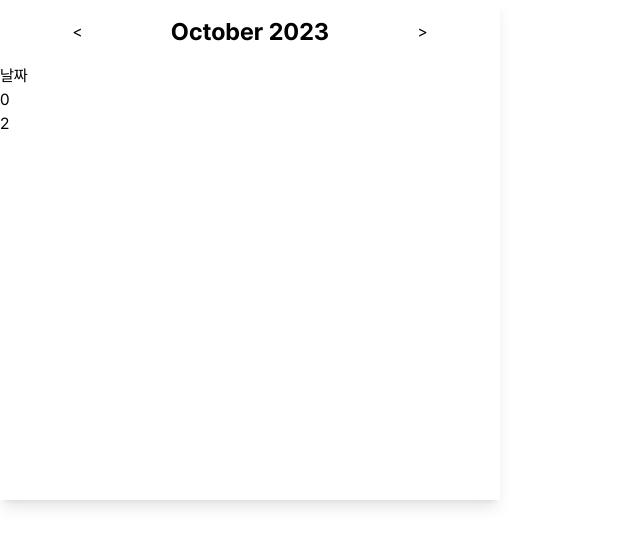
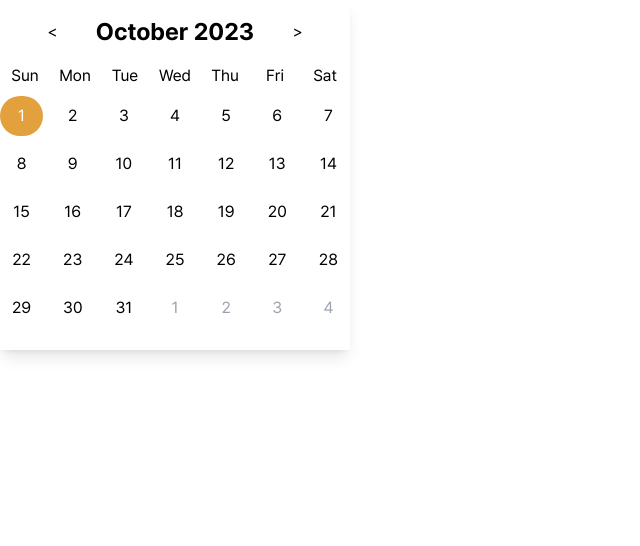
Before and after one commit to Step3-kakao-tech-campus/Team16_FE, a React (Create React App) app: page /register in a window 1280 px wide. Shown: the top 546 px of the page, without its empty margins (0-640 px from the left). Built offline with nearby package versions, Linux system fonts and the light colour scheme.

Commit message:
feat: Calendar 컴포넌트 날짜 부분 구현
지난 달, 다음 달의 날짜가 뜨는 부분은 회색 글씨로 구분했습니다.
버튼을 통해 값을 받아오면 input의 값으로 들어가도록 구현할 예정입니다.

```diff
--- a/src/components/atoms/Calendar.tsx
+++ b/src/components/atoms/Calendar.tsx
@@ -1,4 +1,4 @@
-import { useEffect, useState } from 'react';
+import React, { useState } from 'react';
 
 const Datepicker = () => {
   const dayOfWeek = ['Sun', 'Mon', 'Tue', 'Wed', 'Thu', 'Fri', 'Sat'];
@@ -32,13 +32,14 @@ const Datepicker = () => {
     currentDate.getFullYear(),
     currentDate.getMonth() + 1,
     0,
-  ).getDay();
+  );
 
   const prevMonthEndDate = new Date(
     currentDate.getFullYear(),
     currentDate.getMonth(),
     0,
   );
+
   const nextMonthStartDate = new Date(
     currentDate.getFullYear(),
     currentDate.getMonth() + 1,
@@ -46,6 +47,7 @@ const Datepicker = () => {
   );
 
   const makeCalendar = () => {
+    // 이전 달 날짜 가져오기
     const days: Date[] = Array.from(
       { length: currentMonthStartDate },
       (_, i) => {
@@ -57,6 +59,16 @@ const Datepicker = () => {
       },
     ).reverse();
 
+    // 이번 달 날짜 가져오기
+    days.push(
+      ...Array.from(
+        { length: currentMonthEndDate.getDate() },
+        (_, i) =>
+          new Date(currentDate.getFullYear(), currentDate.getMonth(), i + 1),
+      ),
+    );
+
+    // 다음 달 날짜 가져오기
     const remainingDays = 7 - (days.length % 7);
     if (remainingDays < 7) {
       days.push(
@@ -102,12 +114,136 @@ const Datepicker = () => {
     }
   };
 
-  useEffect(() => {
-    console.log(makeCalendar());
-  }, []);
+  const makeCalendarDays = (days: Date[]) => {
+    const today = new Date();
+    today.setHours(0, 0, 0, 0);
+
+    return days.map((day: Date, index: number) => {
+      // 지난 달에서 가져온 날짜
+      if (day.getMonth() < currentDate.getMonth()) {
+        return (
+          <td key={index} className="prevMonthDay text-gray-400 py-2">
+            <button
+              className="w-full h-full"
+              onClick={(event: React.MouseEvent<HTMLElement>) => {
+                const target = event.target as HTMLButtonElement;
+                console.log(target.textContent);
+              }}
+            >
+              {day.getDate()}
+            </button>
+          </td>
+        );
+      }
+
+      // 다음 달에서 가져온 날짜
+      if (day.getMonth() > currentDate.getMonth()) {
+        return (
+          <td key={index} className="nextMonthDay text-gray-400 py-2">
+            <button
+              className="w-full h-full"
+              onClick={(event: React.MouseEvent<HTMLElement>) => {
+                const target = event.target as HTMLButtonElement;
+                console.log(target.textContent);
+              }}
+            >
+              {day.getDate()}
+            </button>
+          </td>
+        );
+      }
+
+      // 이번 달이 아닌 다른 달의 날짜 건들 때 사용
+      // if (today.getMonth() !== currentDate.getMonth()) {
+      //   return (
+      //     <td key={index} className="prevMonth text-gray-400 py-2">
+      //       {day.getDate()}
+      //     </td>
+      //   );
+      // }
+
+      // 이번달 중 날짜가 지난 날
+      if (
+        day < today &&
+        day.getFullYear() === today.getFullYear() &&
+        day.getMonth() === today.getMonth()
+      ) {
+        return (
+          <td key={index} className="prevDay py-2">
+            <button
+              className="w-full h-full"
+              onClick={(event: React.MouseEvent<HTMLElement>) => {
+                const target = event.target as HTMLButtonElement;
+                console.log(target.textContent);
+              }}
+            >
+              {day.getDate()}
+            </button>
+          </td>
+        );
+      }
+
+      // 오늘 날짜
+      if (
+        day.getFullYear() === today.getFullYear() &&
+        day.getMonth() === today.getMonth() &&
+        day.getDate() === today.getDate()
+      ) {
+        return (
+          <td
+            key={index}
+            className="today bg-brand-color rounded-full text-white py-2"
+          >
+            <button
+              className="w-full h-full"
+              onClick={(event: React.MouseEvent<HTMLElement>) => {
+                const target = event.target as HTMLButtonElement;
+                console.log(target.textContent);
+              }}
+            >
+              {day.getDate()}
+            </button>
+          </td>
+        );
+      }
+
+      // 아직 오지 않은 이번 달 날짜
+      return (
+        <td key={index} className="futureDay py-2">
+          <button
+            className="w-full h-full"
+            onClick={(event: React.MouseEvent<HTMLElement>) => {
+              const target = event.target as HTMLButtonElement;
+              console.log(target.textContent);
+            }}
+          >
+            {day.getDate()}
+          </button>
+        </td>
+      );
+    });
+  };
+
+  const divideWeek = (calendarDays: JSX.Element[]) => {
+    return calendarDays.reduce(
+      (acc: JSX.Element[][], cur: JSX.Element, index: number) => {
+        if (index % 7 === 0) {
+          acc.push([cur]);
+        } else {
+          acc[acc.length - 1].push(cur);
+        }
+        return acc;
+      },
+      [],
+    );
+  };
+
+  const calendarDays = makeCalendar();
+  const calendarTags = makeCalendarDays(calendarDays);
+  const calendarRows = divideWeek(calendarTags);
 
   return (
-    <div className="calendar border-1 w-[500px] h-[500px] shadow-lg">
+    <div className="calendar border-1 min-w-[350px] min-h-[350px] max-w-[350px] max-h-[500px] shadow-lg">
       <div className="calendarNav">
         <div className="calendarNav-title flex flex-row justify-around p-4">
           <button
@@ -127,21 +263,23 @@ const Datepicker = () => {
           </button>
         </div>
       </div>
-      <div className="calendarDate">
-        <table className="flex flex-col">
-          <thead>
-            <tr className="weeks flex justify-around"></tr>
-          </thead>
-          <tbody>
-            <tr>날짜</tr>
-            <tr>{currentMonthStartDate}</tr>
-            <tr>{currentMonthEndDate}</tr>
 
-            {/* 7개 단위로 날짜 보여주도록 해야 됨 */}
-            <tr className="days flex justify-around"></tr>
-          </tbody>
-        </table>
-      </div>
+      <table className="flex flex-col gap-2 font-medium">
+        <thead className="grid grid-cols-7 grid-rows-1 text-center">
+          {dayOfWeek.map((row: string, index: number) => (
+            <tr key={index} className="weeks">
+              {row}
+            </tr>
+          ))}
+        </thead>
+        <tbody className="h-full grid gap-2">
+          {calendarRows.map((row: JSX.Element[], index: number) => (
+            <tr key={index} className="text-center grid grid-cols-7 gap-2">
+              {row}
+            </tr>
+          ))}
+        </tbody>
+      </table>
     </div>
   );
 };
--- /dev/null
+++ b/src/components/atoms/Radio.tsx
@@ -0,0 +1,50 @@
+import React, { useState } from 'react';
+
+const Radio = () => {
+  // click했을 때 / 색상을 그 버튼만 변경해주고 / input value 값을 전달
+  return (
+    <div className="flex flex-row items-center">
+      <input
+        type="radio"
+        name="status"
+        defaultChecked
+        value="1"
+        className="appearance-none border-[#C4C4C4] border-8 rounded-full w-[50px] h-[50px] bg-[#C4C4C4]"
+        onClick={(e: React.MouseEvent<HTMLElement>) => {
+          const target = e.target as HTMLInputElement;
+          console.log(target.value);
+        }}
+      />
+      ---
+      <input
+        type="radio"
+        name="status"
+        value="2"
+        className="appearance-none border-[#C4C4C4] border-8 rounded-full w-[50px] h-[50px] bg-[#C4C4C4]"
+      />
+      ---
+      <input
+        type="radio"
+        name="status"
+        value="3"
+        className="appearance-none border-[#C4C4C4] border-8 rounded-full w-[50px] h-[50px] bg-[#C4C4C4]"
+      />
+      ---
+      <input
+        type="radio"
+        name="status"
+        value="4"
+        className="appearance-none border-[#C4C4C4] border-8 rounded-full w-[50px] h-[50px] bg-[#C4C4C4]"
+      />
+      ---
+      <input
+        type="radio"
+        name="status"
+        value="5"
+        className="appearance-none border-[#C4C4C4] border-8 rounded-full w-[50px] h-[50px] bg-[#C4C4C4]"
+      />
+    </div>
+  );
+};
+
+export default Radio;
```
